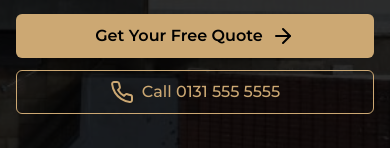
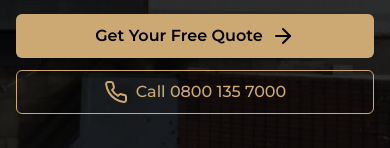
Before and after one commit to abracadabra50/hallmark-driveways, a Next.js app: page / in a window 390 px wide. Shown: the part 774-922 px from the top of the page. Built offline with nearby package versions, Linux system fonts and the light colour scheme; a web font is replaced by a local one.

Commit message:
Update hero CTA phone numbers to 0800 135 7000
- Update main hero CTA button phone number
- Update final CTA section phone number
- Ensure consistent contact details across all CTAs

```diff
--- a/app/page.tsx
+++ b/app/page.tsx
@@ -221,8 +221,8 @@ export default function Home() {
                     className="border-[#CCA873] text-[#CCA873] hover:bg-[#CCA873]/10 text-base sm:text-lg px-6 sm:px-8 py-4 sm:py-6 w-full sm:w-auto"
                     asChild
                   >
-                    <a href="tel:01315555555">
-                      <Phone className="mr-2" /> Call 0131 555 5555
+                    <a href="tel:08001357000">
+                      <Phone className="mr-2" /> Call 0800 135 7000
                     </a>
                   </LogoButton>
                 </div>
@@ -577,8 +577,8 @@ export default function Home() {
                 className="border-[#CCA873] text-[#CCA873] hover:bg-[#CCA873]/10 text-lg px-8 py-6"
                 asChild
               >
-                <a href="tel:01315555555">
-                  <Phone className="mr-2" /> Call 0131 555 5555
+                <a href="tel:08001357000">
+                  <Phone className="mr-2" /> Call 0800 135 7000
                 </a>
               </LogoButton>
             </div>
```
